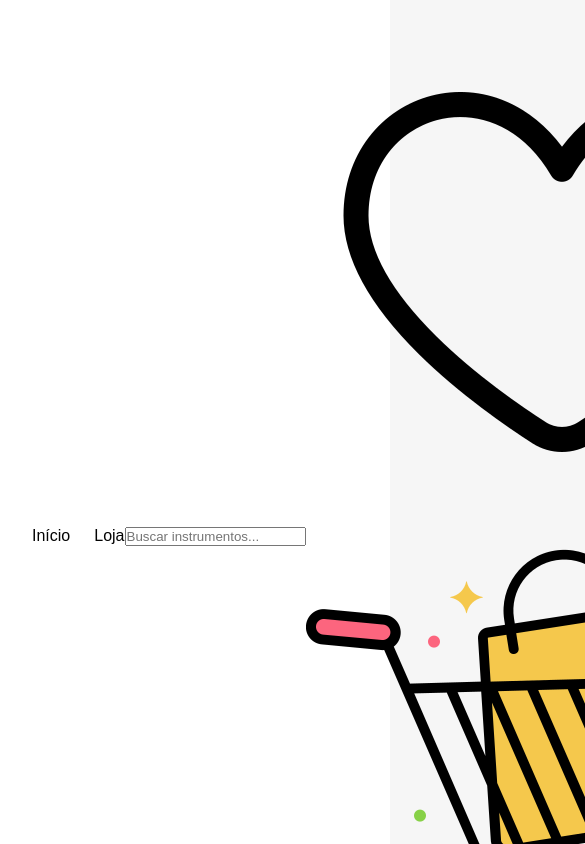
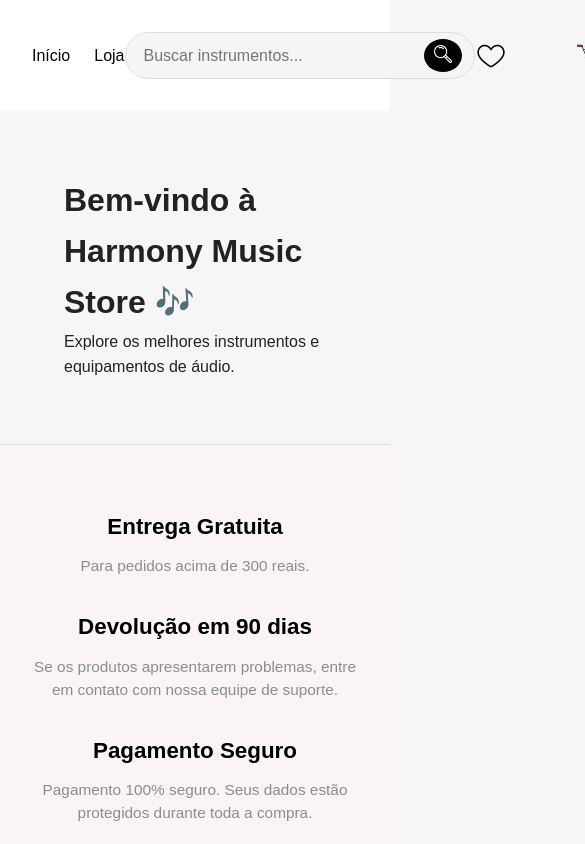
Before and after one commit to lucas-renato/Harmony-Music-Store, a Next.js app in the folder frontend/: page / in a window 390 px wide. Shown: the top 844 px of the page, 585 px wide, since content can reach past the window. Built offline with nearby package versions, Linux system fonts and the light colour scheme.

Commit message:
Enhance layout and styling: Add search bar component, update header styles, and improve responsiveness in globals.css

```diff
--- a/frontend/src/app/globals.css
+++ b/frontend/src/app/globals.css
@@ -22,11 +22,26 @@ header {
   color: rgb(0, 0, 0);
   padding: 1rem 2rem;
 }
+.icon {
+  width: 32px;
+  height: 32px;
+  object-fit: contain;
+  cursor: pointer;
+}
+.nav-left,
+.nav-right {
+  display: flex;
+  align-items: center;
+  gap: 70px;
+}
 
 nav {
   display: flex;
+  justify-content: space-between; /* distribui mas vamos limitar a largura */
   align-items: center;
-  justify-content: space-between;
+  padding: 16px 0;
+  max-width: 1200px;
+  margin: 0 auto;
 }
 
 nav h1 {
@@ -102,3 +117,45 @@ footer {
     min-width: unset;
   }
 }
+
+.search-wrapper {
+  display: flex;
+  align-items: center;
+  background: #f5f5f5;
+  border-radius: 50px;
+  padding: 6px 12px;
+  width: 350px;
+  border: 1px solid #ddd;
+  transition: 0.2s;
+}
+
+.search-wrapper:hover {
+  border-color: #b3b3b3;
+}
+
+.search-wrapper input {
+  flex: 1;
+  border: none;
+  outline: none;
+  background: transparent;
+  font-size: 16px;
+  padding-left: 6px;
+}
+
+.search-wrapper button {
+  background: #000;
+  border: none;
+  padding: 6px 10px;
+  border-radius: 50%;
+  cursor: pointer;
+  transition: 0.2s;
+}
+
+.search-wrapper button:hover {
+  background: #333;
+}
+
+.search-wrapper img {
+  width: 18px;
+  filter: invert(100%);
+}
--- a/frontend/src/app/layout.tsx
+++ b/frontend/src/app/layout.tsx
@@ -21,11 +21,12 @@ export default function RootLayout({ children }) {
 
             {/* CENTRO - barra de pesquisa */}
             <div className="nav-center">
-              <input
-                type="text"
-                placeholder="Buscar instrumentos..."
-                className="search-bar"
-              />
+              <div className="search-wrapper">
+                <input type="text" placeholder="Buscar instrumentos..." />
+                <button>
+                  <img src="/lupa.png" alt="Buscar" />
+                </button>
+              </div>
             </div>
 
             {/* DIREITA - ícones */}
```
Also changed, not shown: frontend/public/lupa.png (added).
